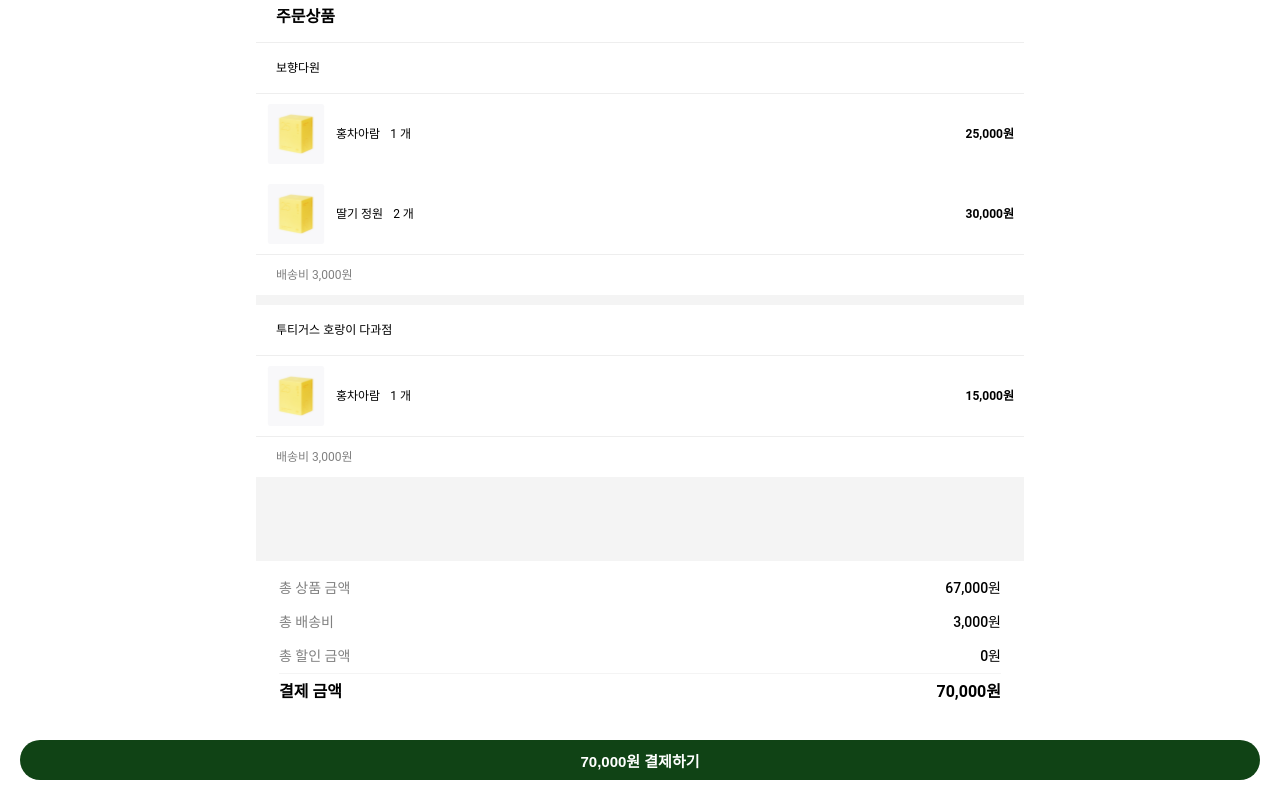
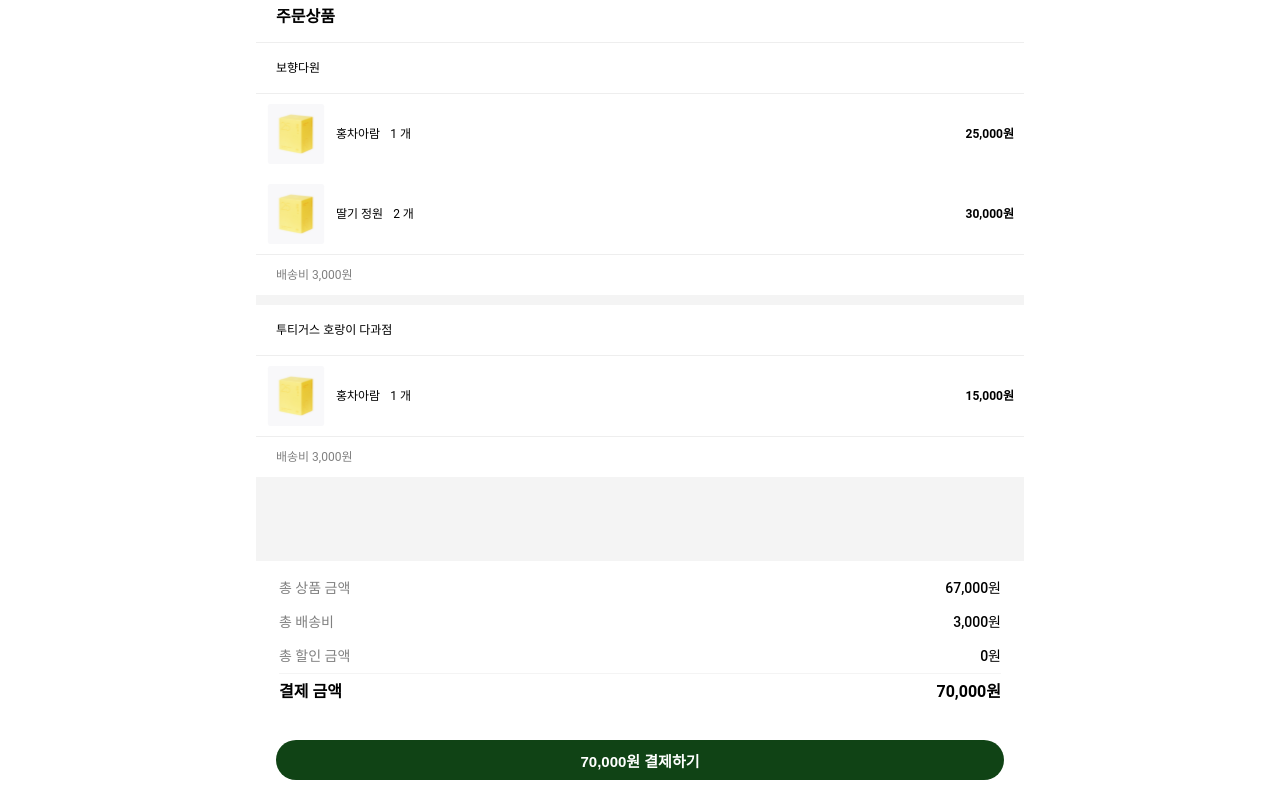
Before and after one commit to The-Teable/teave-mobile, a Next.js app: page /order in a window 1280 px wide. Shown: the part 225-1025 px from the top of the page. Built offline with nearby package versions, Linux system fonts and the light colour scheme.

Commit message:
design: 결제하기 버튼 수정

```diff
--- a/pages/order.tsx
+++ b/pages/order.tsx
@@ -52,11 +52,7 @@ S.Container = styled(CenteredContainer)`
   font-size: 1.5rem;
 `;
 
-S.SubmitContainer = styled.div`
-  display: flex;
-  justify-content: center;
-  align-items: center;
-  background-color: #ffffff;
+S.SubmitContainer = styled(CenteredContainer)`
   padding: 2rem;
 `;
 
```
